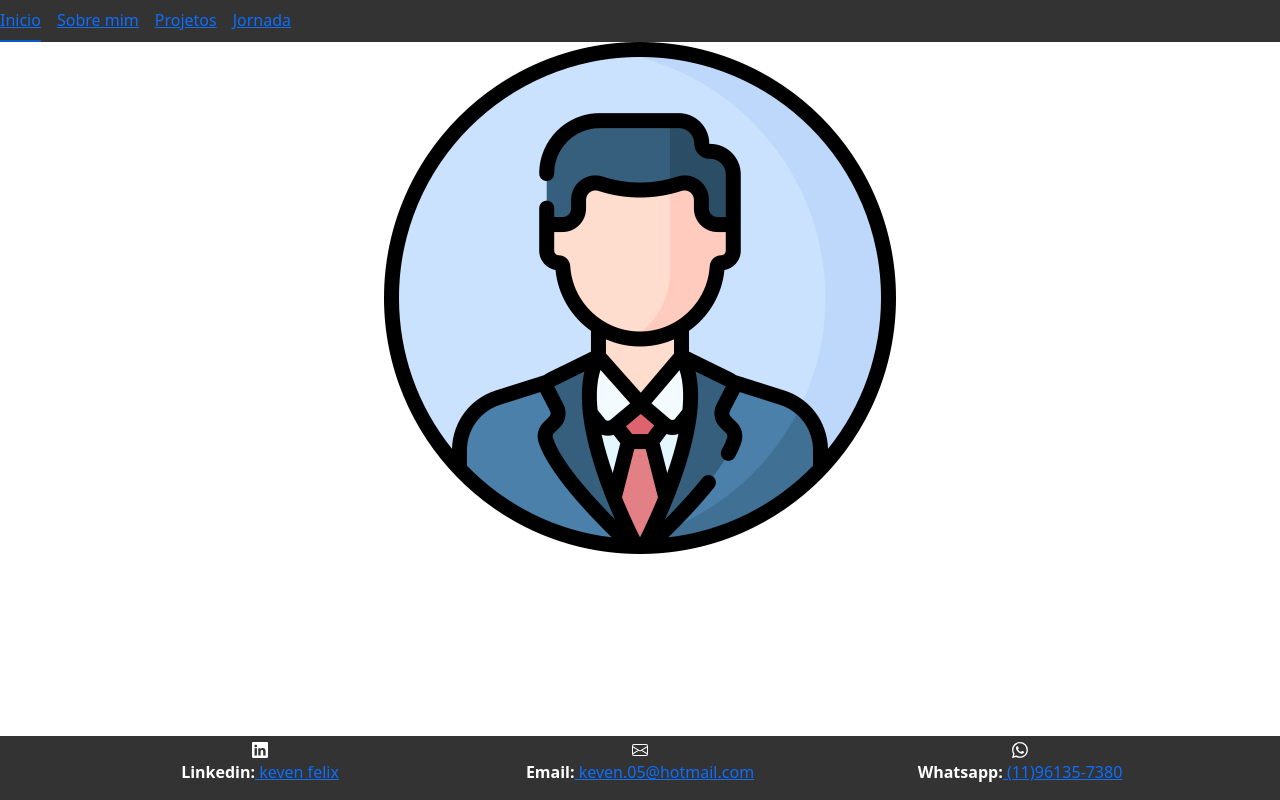
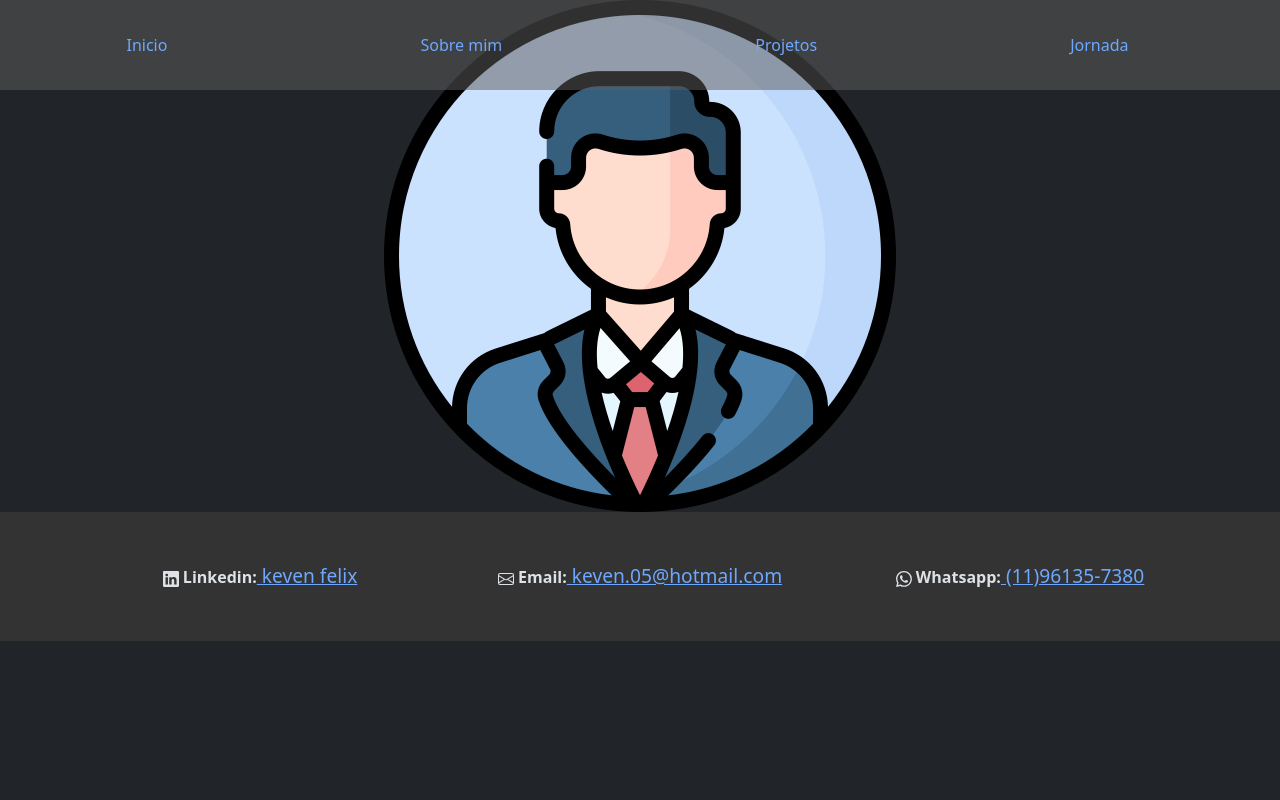
Before and after one commit to KevenFelixDaSilva/Portfolio, a plain HTML site: page index.html in a window 1280 px wide. Drawn offline with nearby package versions, Linux system fonts and the light colour scheme.

Commit message:
Add links/dark

```diff
--- a/css/stylesheet.css
+++ b/css/stylesheet.css
@@ -1,22 +1,32 @@
-body{
-    margin: 0;
-    display: flex;
-    flex-direction: column;
-    min-height: 100vh;
-  }
+header{
+  background-color: rgba(94, 92, 92, 0.521);
+  position: fixed;
+  top: 0%;
+  left: 0%;
+  width: 100%;
+}
 
 .nav{
-    background-color: #333;
+  padding: 25px;
 }
 
 a{
-    text-decoration: none;
-    color: inherit;
+  list-style: none;
+  font-size: 1.2rem;
+  color: black;
+}
+
+.card, .border{
+  margin: 100px;
+}
+
+.border{
+  border-radius: 50px;
 }
 
 footer{
     display: flex;
     margin-top: auto;
     background-color: #333;
-    color: #fff;
+    padding: 50px;
   }
--- a/index.html
+++ b/index.html
@@ -1,5 +1,5 @@
 <!DOCTYPE html>
-<html lang="pt-br">
+<html lang="pt-br" data-bs-theme="dark">
 <head>
     <meta charset="UTF-8">
     <meta name="viewport" content="width=device-width, initial-scale=1.0">
@@ -9,24 +9,16 @@
 </head>
 <body>
   <header>
-    <ul class="nav nav-underline none">
-      <li class="nav-link">
-        <a href="index.html">Inicio</a>
-      </li>
-      <li class="nav-link">
-        <a href="page2.html">Sobre mim</a>
-      </li>
-      <li class="nav-link">
-        <a href="#">Projetos</a>
-      </li>
-      <li class="nav-link">
-        <a href="#">Jornada</a>
-      </li>
-    </ul>
-    <div class="text-center img">
+    <nav class="nav nav-pills flex-column flex-sm-row">
+      <a class="flex-sm-fill text-sm-center nav-link" href="index.html">Inicio</a>
+      <a class="flex-sm-fill text-sm-center nav-link" href="SobreMim.html">Sobre mim</a>
+      <a class="flex-sm-fill text-sm-center nav-link" href="Projetos.html">Projetos</a>
+      <a class="flex-sm-fill text-sm-center nav-link" href="Jornada.html">Jornada</a>
+    </nav>
+  </header>
+    <div class="text-center">
       <img src="images/perfil.png" class="rounded" alt="foto">
     </div>
-  </header>
   <footer>
     <div class="container text-center">
         <div class="row align-items-center">
@@ -34,19 +26,19 @@
             <svg xmlns="http://www.w3.org/2000/svg" width="16" height="16" fill="currentColor" class="bi bi-linkedin" viewBox="0 0 16 16">
                 <path d="M0 1.146C0 .513.526 0 1.175 0h13.65C15.474 0 16 .513 16 1.146v13.708c0 .633-.526 1.146-1.175 1.146H1.175C.526 16 0 15.487 0 14.854zm4.943 12.248V6.169H2.542v7.225zm-1.2-8.212c.837 0 1.358-.554 1.358-1.248-.015-.709-.52-1.248-1.342-1.248S2.4 3.226 2.4 3.934c0 .694.521 1.248 1.327 1.248zm4.908 8.212V9.359c0-.216.016-.432.08-.586.173-.431.568-.878 1.232-.878.869 0 1.216.662 1.216 1.634v3.865h2.401V9.25c0-2.22-1.184-3.252-2.764-3.252-1.274 0-1.845.7-2.165 1.193v.025h-.016l.016-.025V6.169h-2.4c.03.678 0 7.225 0 7.225z"/>
             </svg>
-            <p><b>Linkedin:</b><a href="https://www.linkedin.com/in/keven-felix-04832a249/" target="_blank"> keven felix </a></p>
+            <b>Linkedin:</b><a href="https://www.linkedin.com/in/keven-felix-04832a249/" target="_blank"> keven felix </a>
           </div>
           <div class="col">
             <svg xmlns="http://www.w3.org/2000/svg" width="16" height="16" fill="currentColor" class="bi bi-envelope" viewBox="0 0 16 16">
               <path d="M0 4a2 2 0 0 1 2-2h12a2 2 0 0 1 2 2v8a2 2 0 0 1-2 2H2a2 2 0 0 1-2-2zm2-1a1 1 0 0 0-1 1v.217l7 4.2 7-4.2V4a1 1 0 0 0-1-1zm13 2.383-4.708 2.825L15 11.105zm-.034 6.876-5.64-3.471L8 9.583l-1.326-.795-5.64 3.47A1 1 0 0 0 2 13h12a1 1 0 0 0 .966-.741M1 11.105l4.708-2.897L1 5.383z"/>
             </svg>
-            <p><b>Email:</b><a href="mailto:keven.05@hotmail.com?subject=&body=" target="_blank"> keven.05@hotmail.com</a></p>
+            <b>Email:</b><a href="mailto:keven.05@hotmail.com?subject=&body=" target="_blank"> keven.05@hotmail.com</a>
           </div>
           <div class="col">
             <svg xmlns="http://www.w3.org/2000/svg" width="16" height="16" fill="currentColor" class="bi bi-whatsapp" viewBox="0 0 16 16">
               <path d="M13.601 2.326A7.85 7.85 0 0 0 7.994 0C3.627 0 .068 3.558.064 7.926c0 1.399.366 2.76 1.057 3.965L0 16l4.204-1.102a7.9 7.9 0 0 0 3.79.965h.004c4.368 0 7.926-3.558 7.93-7.93A7.9 7.9 0 0 0 13.6 2.326zM7.994 14.521a6.6 6.6 0 0 1-3.356-.92l-.24-.144-2.494.654.666-2.433-.156-.251a6.56 6.56 0 0 1-1.007-3.505c0-3.626 2.957-6.584 6.591-6.584a6.56 6.56 0 0 1 4.66 1.931 6.56 6.56 0 0 1 1.928 4.66c-.004 3.639-2.961 6.592-6.592 6.592m3.615-4.934c-.197-.099-1.17-.578-1.353-.646-.182-.065-.315-.099-.445.099-.133.197-.513.646-.627.775-.114.133-.232.148-.43.05-.197-.1-.836-.308-1.592-.985-.59-.525-.985-1.175-1.103-1.372-.114-.198-.011-.304.088-.403.087-.088.197-.232.296-.346.1-.114.133-.198.198-.33.065-.134.034-.248-.015-.347-.05-.099-.445-1.076-.612-1.47-.16-.389-.323-.335-.445-.34-.114-.007-.247-.007-.38-.007a.73.73 0 0 0-.529.247c-.182.198-.691.677-.691 1.654s.71 1.916.81 2.049c.098.133 1.394 2.132 3.383 2.992.47.205.84.326 1.129.418.475.152.904.129 1.246.08.38-.058 1.171-.48 1.338-.943.164-.464.164-.86.114-.943-.049-.084-.182-.133-.38-.232"/>
             </svg>
-            <p><b>Whatsapp:</b><a href="https://api.whatsapp.com/send?phone=5511961357380" target="_blank"> (11)96135-7380 </a></p>
+            <b>Whatsapp:</b><a href="https://api.whatsapp.com/send?phone=5511961357380" target="_blank"> (11)96135-7380 </a>
           </div>
         </div>
       </div>
```
